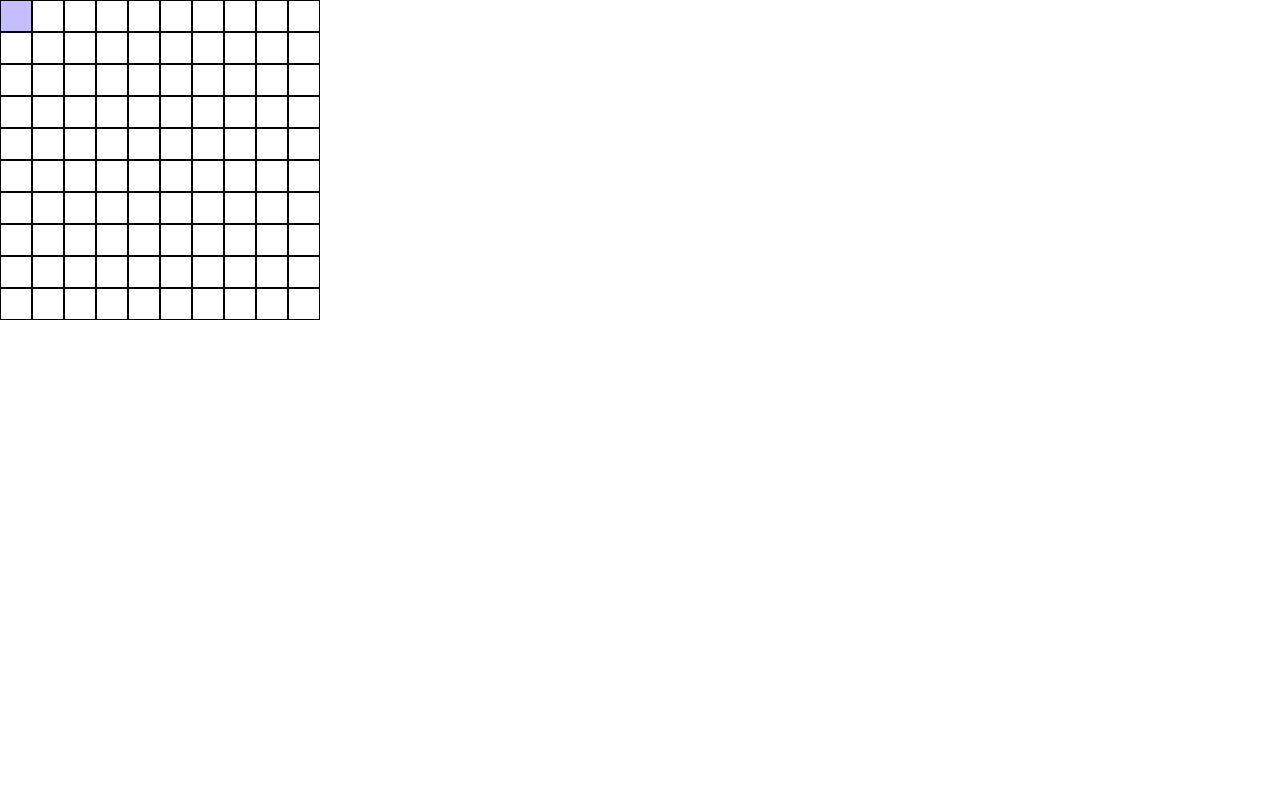
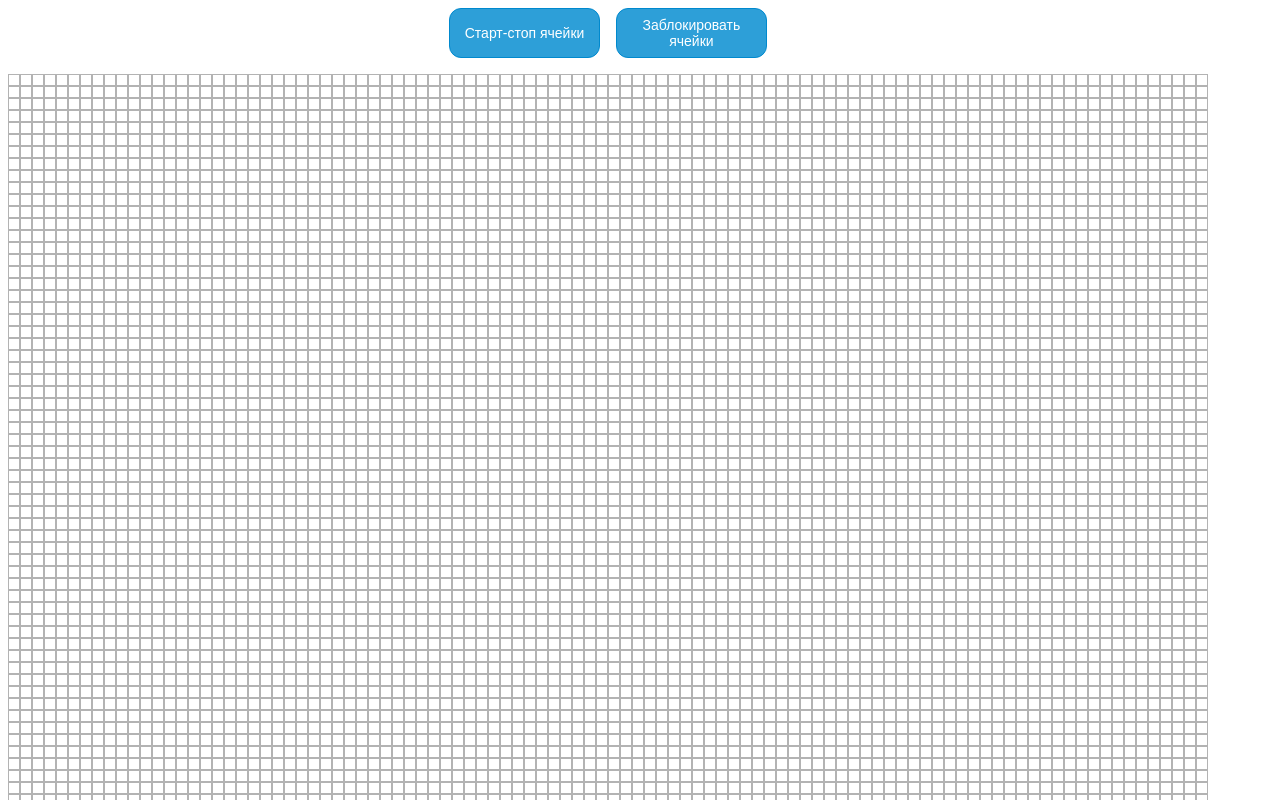
Before and after one commit to alyamba/finding-the-shortest-path, a React (Create React App) app: page / in a window 1280 px wide. Shown: the top 800 px of the page. Built offline with nearby package versions, Linux system fonts and the light colour scheme; the HTML template or start-up script is replaced by a standard one.

Commit message:
feat: create buttons, add styling

```diff
--- a/src/App.css
+++ b/src/App.css
@@ -1,8 +1,34 @@
+@import url("https://fonts.googleapis.com/css2?family=Roboto:wght@300;400;500&display=swap");
+html,
+body {
+  margin: 0;
+  padding: 0;
+}
+
+body {
+  font-family: "Roboto", sans-serif;
+  font-size: 16px;
+}
+
 .App {
+  display: flex;
+  flex-direction: column;
+  justify-content: center;
+  align-items: center;
   text-align: center;
 }
 
-.line-container{
+.header-btns-container {
+  display: flex;
+  flex-direction: row;
+  justify-content: space-around;
+}
+
+.matrix-container {
+  margin: 8px;
+}
+
+.line-container {
   display: flex;
   flex-direction: row;
 }
--- a/src/App.js
+++ b/src/App.js
@@ -1,13 +1,26 @@
 import "./App.css";
-import { Cell } from "./components";
+import { Cell, Button } from "./components";
 
 function App() {
-  const length = 10;
+  const length = 100;
   const matrix = Array.from({ length: length }, () =>
     Array.from({ length: length }, () => 1)
   );
   return (
     <div className="App">
+      <div className="header-btns-container">
+        <Button
+          className="matrix-action-btn"
+          onPress={() => console.log("puk")}
+          text="Старт-стоп ячейки"
+        />
+        <Button
+          className="matrix-action-btn"
+          onPress={() => console.log("puk2")}
+          text="Заблокировать ячейки"
+        />
+      </div>
+      <div className="matrix-container">
         {matrix.map((matrixLine, lineIndex) => {
           return (
             <div className="line-container">
@@ -18,6 +31,12 @@ function App() {
           );
         })}
       </div>
+      <Button
+        className="start-path-btn"
+        onPress={() => alert("Маршрут")}
+        text="Построить маршрут"
+      />
+    </div>
   );
 }
 
--- /dev/null
+++ b/src/components/Button/Button.css
@@ -0,0 +1,33 @@
+button {
+  cursor: pointer;
+  border-radius: 12px;
+  padding: 8px;
+  margin: 8px;
+  font-size: 14px;
+  color: white;
+  font-weight: 500;
+  flex: 1;
+  max-width: 500px;
+}
+
+.matrix-action-btn {
+  background-color: rgb(45, 159, 216);
+  border: 1px solid rgb(0, 137, 206);
+}
+.matrix-action-btn:hover {
+  background-color: rgb(0, 137, 206);
+}
+.matrix-action-btn:active {
+  background-color: rgb(1, 118, 177);
+}
+
+.start-path-btn {
+  background-color: rgb(62, 216, 45);
+  border: 1px solid rgb(14, 206, 0);
+}
+.start-path-btn:hover {
+  background-color: rgb(14, 206, 0);
+}
+.start-path-btn:active {
+  background-color: rgb(45, 177, 1);
+}
--- /dev/null
+++ b/src/components/Button/Button.jsx
@@ -0,0 +1,12 @@
+import React from "react";
+import "./Button.css";
+
+const Button = ({ text, className = "", onPress = () => {} }) => {
+  return (
+    <button className={className} onClick={onPress}>
+      {text}
+    </button>
+  );
+};
+
+export default Button;
--- a/src/components/Cell/Cell.css
+++ b/src/components/Cell/Cell.css
@@ -1,7 +1,7 @@
 .cell {
-  width: 30px;
-  height: 30px;
-  border: 1px solid black;
+  width: 10px;
+  height: 10px;
+  border: 1px solid rgba(138, 138, 138, 0.652);
   cursor: pointer;
 }
 
--- a/src/components/index.js
+++ b/src/components/index.js
@@ -1,3 +1,4 @@
 import Cell from "./Cell/Cell";
+import Button from "./Button/Button";
 
-export { Cell };
+export { Cell, Button };
--- a/src/index.css
+++ b/src/index.css
@@ -7,6 +7,10 @@ body {
   -moz-osx-font-smoothing: grayscale;
 }
 
+#root {
+  display: flex;
+}
+
 code {
   font-family: source-code-pro, Menlo, Monaco, Consolas, 'Courier New',
     monospace;
```
Lines whose indentation alone changed are shown as unchanged.
